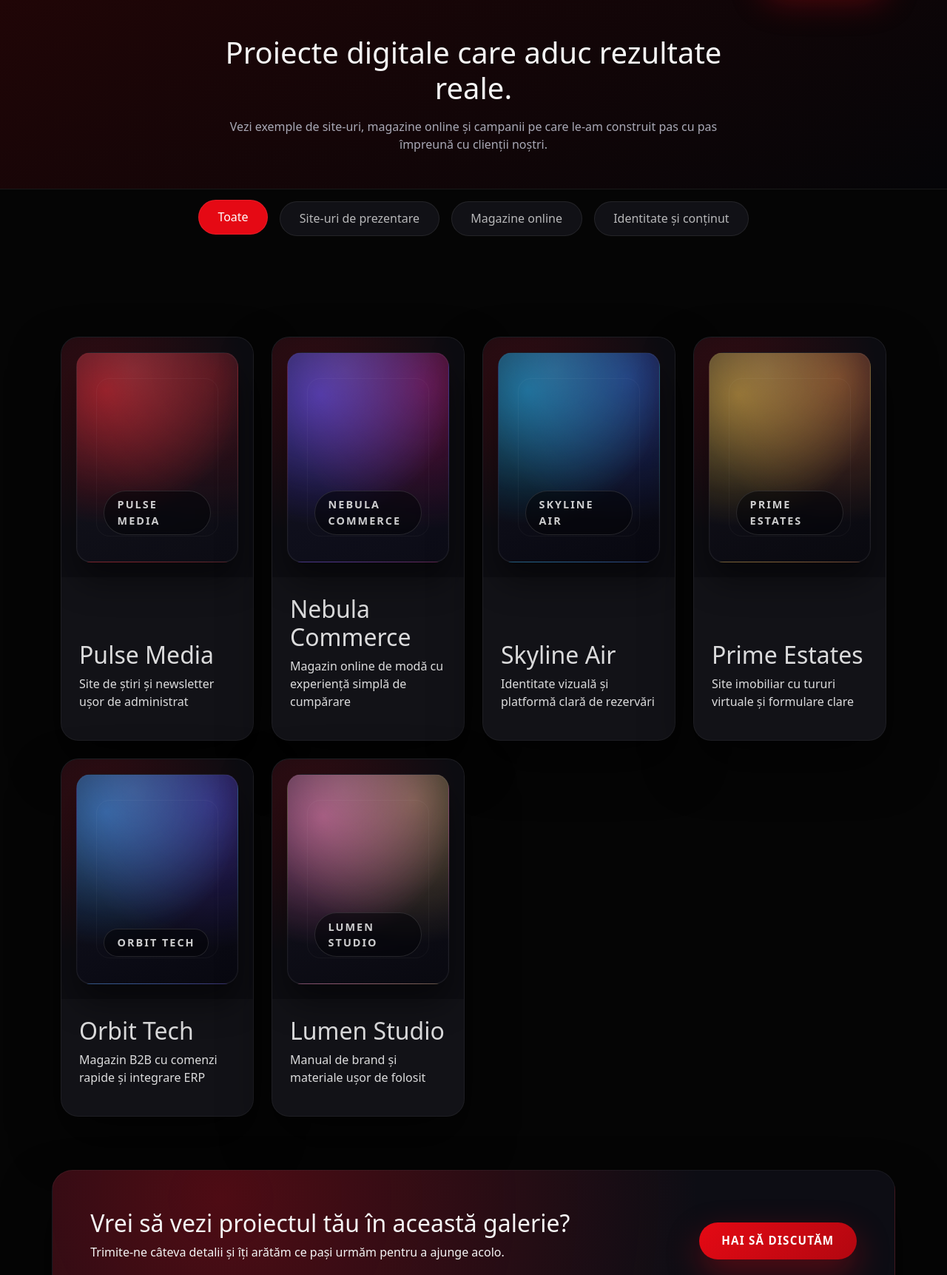
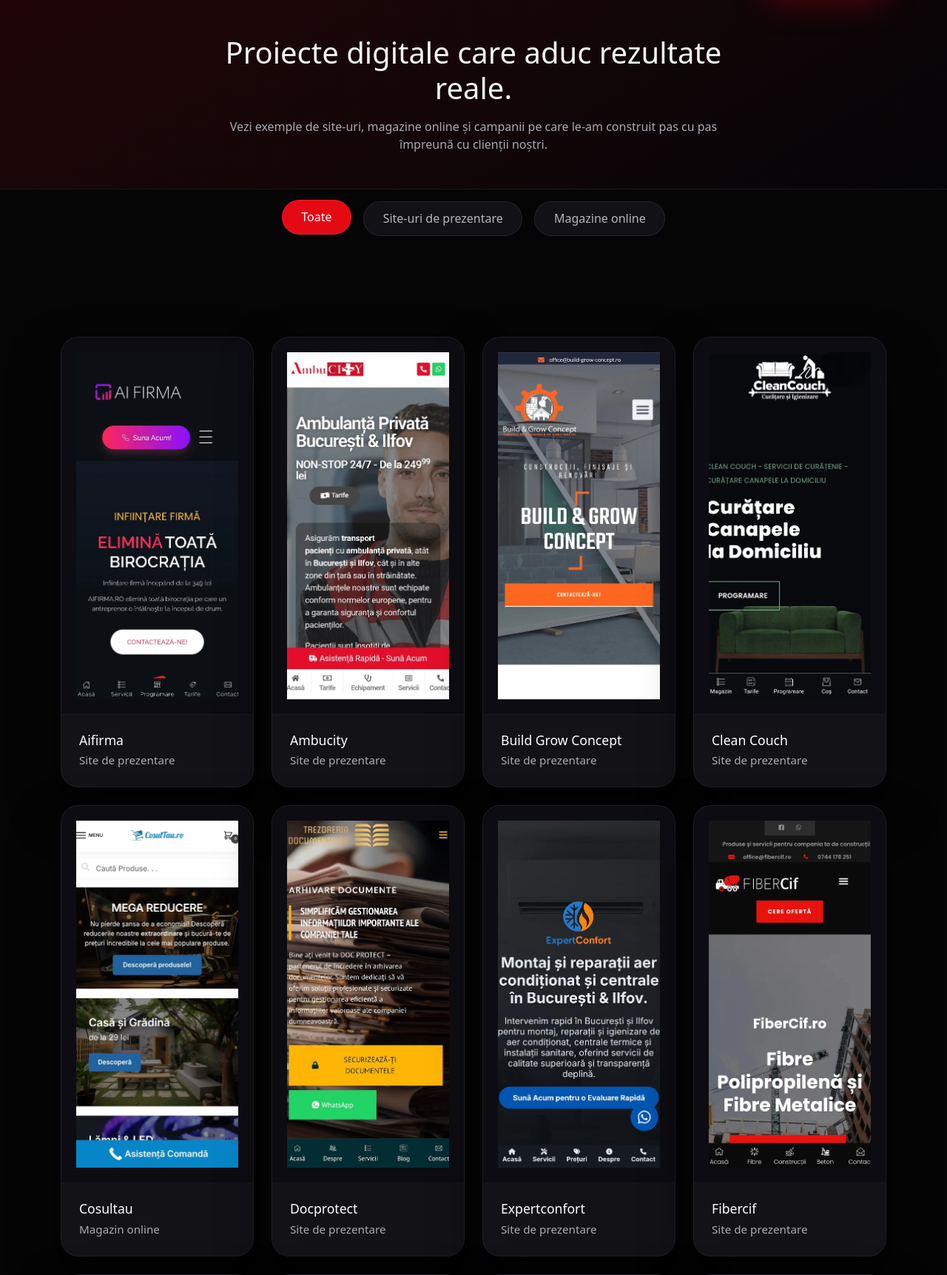
Before and after one commit to erikerikssoncoding/designtoro, a PHP site: page /portofoliu in a window 1280 px wide. Shown: the part 84-1807 px from the top of the page at 74% size. Run offline with PHP 8.4, Linux system fonts and the light colour scheme; some libraries are stand-ins or nearby versions.

Commit message:
Populate portfolio from image directory

```diff
--- a/assets/css/style.css
+++ b/assets/css/style.css
@@ -1463,17 +1463,77 @@
     border-radius: 24px;
     overflow: hidden;
     background: rgba(20, 20, 26, 0.92);
-    min-height: 220px;
+    border: 1px solid rgba(255, 255, 255, 0.05);
+    box-shadow: var(--shadow-soft);
+    transition: transform 0.3s ease, box-shadow 0.3s ease;
+    height: 100%;
+}
+
+.portfolio-item:hover,
+.portfolio-item:focus-within {
+    transform: translateY(-4px);
+    box-shadow: 0 32px 55px rgba(0, 0, 0, 0.55);
+}
+
+.portfolio-link {
     display: flex;
     flex-direction: column;
-    justify-content: space-between;
-    border: 1px solid rgba(255, 255, 255, 0.05);
-    box-shadow: var(--shadow-soft);
+    height: 100%;
+    color: inherit;
+    text-decoration: none;
+}
+
+.portfolio-link:focus {
+    outline: none;
+}
+
+.portfolio-link:focus-visible {
+    outline: 2px solid var(--color-accent);
+    outline-offset: 4px;
+}
+
+figure.portfolio-media {
+    margin: 0;
+    aspect-ratio: 960 / 1890;
+    overflow: hidden;
+    background: rgba(12, 12, 18, 0.9);
+    border-bottom: 1px solid rgba(255, 255, 255, 0.05);
+}
+
+figure.portfolio-media img {
+    width: 100%;
+    height: 100%;
+    object-fit: cover;
+    display: block;
 }
 
 .portfolio-details {
     padding: 1.5rem;
     color: rgba(255, 255, 255, 0.85);
+    display: flex;
+    flex-direction: column;
+    gap: 0.35rem;
+}
+
+.portfolio-details h2 {
+    margin: 0;
+    font-size: 1.1rem;
+    color: #fff;
+}
+
+.portfolio-details p {
+    margin: 0;
+    color: rgba(255, 255, 255, 0.65);
+    font-size: 0.95rem;
+}
+
+.portfolio-empty {
+    color: rgba(255, 255, 255, 0.7);
+    text-align: center;
+    padding: 3rem 1rem;
+    border-radius: 20px;
+    background: rgba(15, 15, 22, 0.85);
+    border: 1px dashed rgba(255, 255, 255, 0.08);
 }
 
 .contact-hero {
--- a/assets/js/main.js
+++ b/assets/js/main.js
@@ -79,7 +79,7 @@
                 const category = item.getAttribute('data-category');
                 const isVisible = filter === 'all' || category === filter;
                 item.setAttribute('aria-hidden', String(!isVisible));
-                item.style.display = isVisible ? 'flex' : 'none';
+                item.style.display = isVisible ? '' : 'none';
             });
         });
     });
--- a/portofoliu.php
+++ b/portofoliu.php
@@ -1,10 +1,102 @@
 <?php
 require_once __DIR__ . '/includes/security-headers.php';
+
 $pageTitle = 'Portofoliu Web Design și Proiecte Digitale | DesignToro';
 $pageDescription = 'Explorează proiectele DesignToro: site-uri, magazine online și materiale de brand create pentru clienți din diferite domenii.';
 $pageKeywords = 'portofoliu web design, proiecte site-uri, exemple magazine online, lucrări design';
 $pageUrl = 'https://www.designtoro.ro/portofoliu';
 $currentPage = 'portofoliu';
+
+$portfolioPath = __DIR__ . '/img/portofoliu';
+$portfolioItems = [];
+
+$typeMap = [
+    'prezentare' => [
+        'category' => 'website',
+        'label' => 'Site de prezentare',
+        'alt' => 'Previzualizare site de prezentare %s',
+    ],
+    'magazin' => [
+        'category' => 'ecommerce',
+        'label' => 'Magazin online',
+        'alt' => 'Previzualizare magazin online %s',
+    ],
+    'branding' => [
+        'category' => 'branding',
+        'label' => 'Identitate și conținut',
+        'alt' => 'Previzualizare proiect de branding %s',
+    ],
+];
+
+if (is_dir($portfolioPath)) {
+    $files = glob($portfolioPath . '/*.webp');
+    sort($files, SORT_NATURAL | SORT_FLAG_CASE);
+
+    foreach ($files as $file) {
+        $filename = basename($file);
+
+        if (!preg_match('/^(.+?)_(prezentare|magazin|branding)\.webp$/', $filename, $matches)) {
+            continue;
+        }
+
+        $domain = $matches[1];
+        $typeKey = $matches[2];
+
+        if (!isset($typeMap[$typeKey])) {
+            continue;
+        }
+
+        $url = 'https://' . $domain;
+        $host = parse_url($url, PHP_URL_HOST) ?: $domain;
+        $primaryLabel = explode('.', $host)[0];
+        $readableName = str_replace(['-', '_'], ' ', $primaryLabel);
+
+        if (function_exists('mb_convert_case')) {
+            $readableName = mb_convert_case($readableName, MB_CASE_TITLE, 'UTF-8');
+        } else {
+            $readableName = ucwords($readableName);
+        }
+
+        $portfolioItems[] = [
+            'filename' => $filename,
+            'url' => $url,
+            'host' => $host,
+            'name' => $readableName,
+            'category' => $typeMap[$typeKey]['category'],
+            'label' => $typeMap[$typeKey]['label'],
+            'alt' => sprintf($typeMap[$typeKey]['alt'], $readableName),
+        ];
+    }
+}
+
+usort(
+    $portfolioItems,
+    static function (array $first, array $second): int {
+        return strcmp($first['name'], $second['name']);
+    }
+);
+
+$filters = [
+    'all' => [
+        'label' => 'Toate',
+        'always' => true,
+    ],
+    'website' => [
+        'label' => 'Site-uri de prezentare',
+    ],
+    'ecommerce' => [
+        'label' => 'Magazine online',
+    ],
+    'branding' => [
+        'label' => 'Identitate și conținut',
+    ],
+];
+
+$availableCategories = [];
+foreach ($portfolioItems as $item) {
+    $availableCategories[$item['category']] = true;
+}
+
 include __DIR__ . '/partials/head.php';
 ?>
 <section class="page-hero py-5" aria-labelledby="portfolio-hero">
@@ -15,80 +107,50 @@
 </section>
 <section class="portfolio-filters py-3" aria-label="Filtre portofoliu">
     <div class="container filter-buttons">
-        <button class="filter-button is-active" data-filter="all">Toate</button>
-        <button class="filter-button" data-filter="website">Site-uri de prezentare</button>
-        <button class="filter-button" data-filter="ecommerce">Magazine online</button>
-        <button class="filter-button" data-filter="branding">Identitate și conținut</button>
+        <?php foreach ($filters as $filterKey => $filter): ?>
+            <?php if (!($filter['always'] ?? false) && !isset($availableCategories[$filterKey])): ?>
+                <?php continue; ?>
+            <?php endif; ?>
+            <button
+                class="filter-button<?= $filterKey === 'all' ? ' is-active' : '' ?>"
+                data-filter="<?= htmlspecialchars($filterKey, ENT_QUOTES) ?>"
+            >
+                <?= htmlspecialchars($filter['label'], ENT_QUOTES) ?>
+            </button>
+        <?php endforeach; ?>
     </div>
 </section>
 <section class="portfolio-gallery py-4" aria-label="Galerie portofoliu">
     <div class="container portfolio-masonry">
-        <article class="portfolio-item" data-category="website">
-            <div class="portfolio-media">
-                <div class="mockup-card mockup-pulse" role="img" aria-label="Previzualizare proiect Pulse Media">
-                    <span class="mockup-label" aria-hidden="true">Pulse Media</span>
-                </div>
-            </div>
-            <div class="portfolio-details">
-                <h2>Pulse Media</h2>
-                <p>Site de știri și newsletter ușor de administrat</p>
-            </div>
-        </article>
-        <article class="portfolio-item" data-category="ecommerce">
-            <div class="portfolio-media">
-                <div class="mockup-card mockup-nebula" role="img" aria-label="Previzualizare proiect Nebula Commerce">
-                    <span class="mockup-label" aria-hidden="true">Nebula Commerce</span>
-                </div>
-            </div>
-            <div class="portfolio-details">
-                <h2>Nebula Commerce</h2>
-                <p>Magazin online de modă cu experiență simplă de cumpărare</p>
-            </div>
-        </article>
-        <article class="portfolio-item" data-category="branding">
-            <div class="portfolio-media">
-                <div class="mockup-card mockup-skyline" role="img" aria-label="Previzualizare proiect Skyline Air">
-                    <span class="mockup-label" aria-hidden="true">Skyline Air</span>
-                </div>
-            </div>
-            <div class="portfolio-details">
-                <h2>Skyline Air</h2>
-                <p>Identitate vizuală și platformă clară de rezervări</p>
-            </div>
-        </article>
-        <article class="portfolio-item" data-category="website">
-            <div class="portfolio-media">
-                <div class="mockup-card mockup-prime" role="img" aria-label="Previzualizare proiect Prime Estates">
-                    <span class="mockup-label" aria-hidden="true">Prime Estates</span>
-                </div>
-            </div>
-            <div class="portfolio-details">
-                <h2>Prime Estates</h2>
-                <p>Site imobiliar cu tururi virtuale și formulare clare</p>
-            </div>
-        </article>
-        <article class="portfolio-item" data-category="ecommerce">
-            <div class="portfolio-media">
-                <div class="mockup-card mockup-orbit" role="img" aria-label="Previzualizare proiect Orbit Tech">
-                    <span class="mockup-label" aria-hidden="true">Orbit Tech</span>
-                </div>
-            </div>
-            <div class="portfolio-details">
-                <h2>Orbit Tech</h2>
-                <p>Magazin B2B cu comenzi rapide și integrare ERP</p>
-            </div>
-        </article>
-        <article class="portfolio-item" data-category="branding">
-            <div class="portfolio-media">
-                <div class="mockup-card mockup-lumen" role="img" aria-label="Previzualizare proiect Lumen Studio">
-                    <span class="mockup-label" aria-hidden="true">Lumen Studio</span>
-                </div>
-            </div>
-            <div class="portfolio-details">
-                <h2>Lumen Studio</h2>
-                <p>Manual de brand și materiale ușor de folosit</p>
-            </div>
-        </article>
+        <?php if (!empty($portfolioItems)): ?>
+            <?php foreach ($portfolioItems as $item): ?>
+                <article class="portfolio-item" data-category="<?= htmlspecialchars($item['category'], ENT_QUOTES) ?>">
+                    <a
+                        class="portfolio-link"
+                        href="<?= htmlspecialchars($item['url'], ENT_QUOTES) ?>"
+                        target="_blank"
+                        rel="noopener noreferrer"
+                        aria-label="Deschide <?= htmlspecialchars($item['host'], ENT_QUOTES) ?>"
+                    >
+                        <figure class="portfolio-media">
+                            <img
+                                src="/img/portofoliu/<?= htmlspecialchars($item['filename'], ENT_QUOTES) ?>"
+                                alt="<?= htmlspecialchars($item['alt'], ENT_QUOTES) ?>"
+                                loading="lazy"
+                                width="960"
+                                height="1890"
+                            >
+                        </figure>
+                        <div class="portfolio-details">
+                            <h2><?= htmlspecialchars($item['name'], ENT_QUOTES) ?></h2>
+                            <p><?= htmlspecialchars($item['label'], ENT_QUOTES) ?></p>
+                        </div>
+                    </a>
+                </article>
+            <?php endforeach; ?>
+        <?php else: ?>
+            <p class="portfolio-empty">Momentan pregătim proiectele pentru această secțiune. Revino curând pentru noutăți.</p>
+        <?php endif; ?>
     </div>
 </section>
 <section class="cta-banner py-5" aria-labelledby="cta-portfolio">
```
